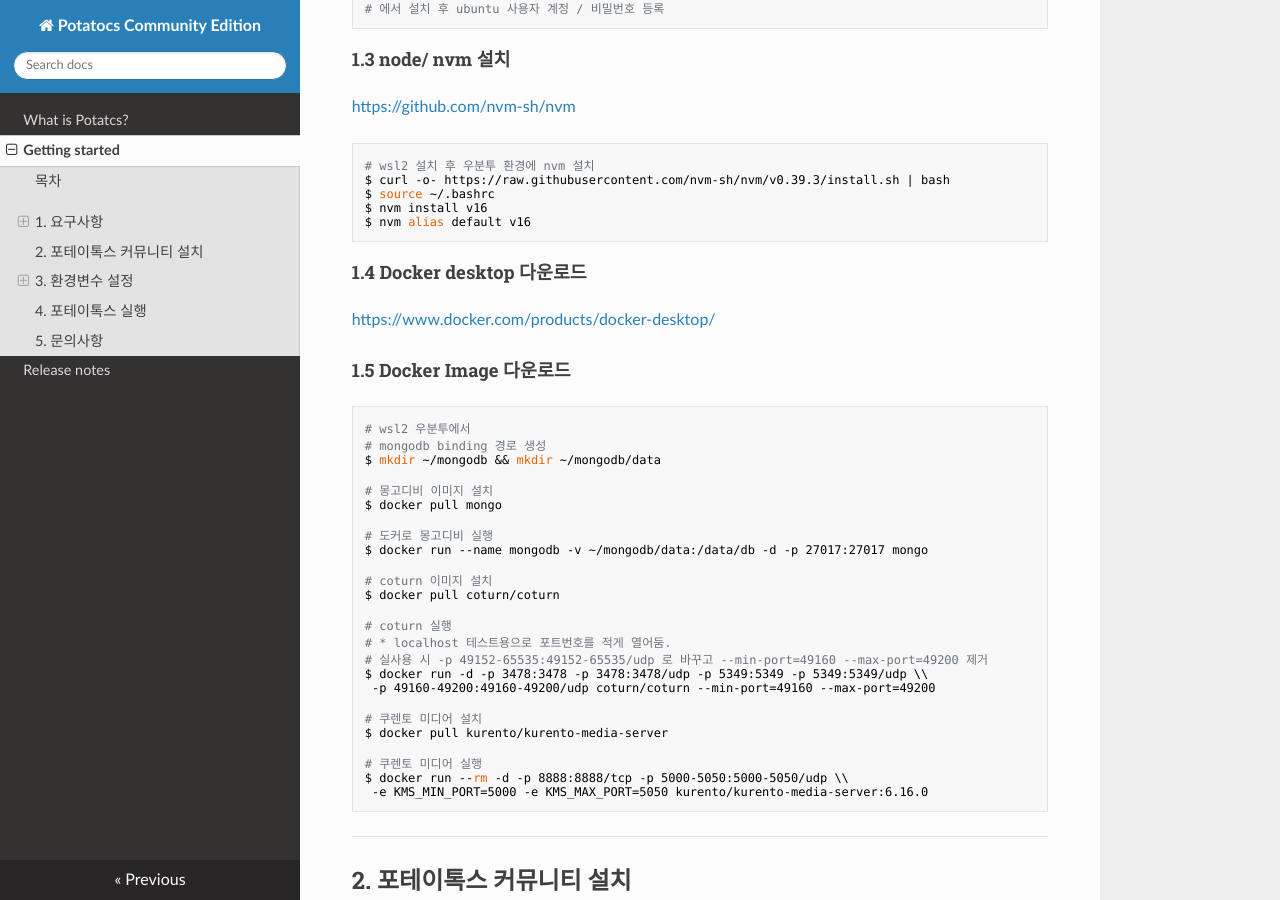
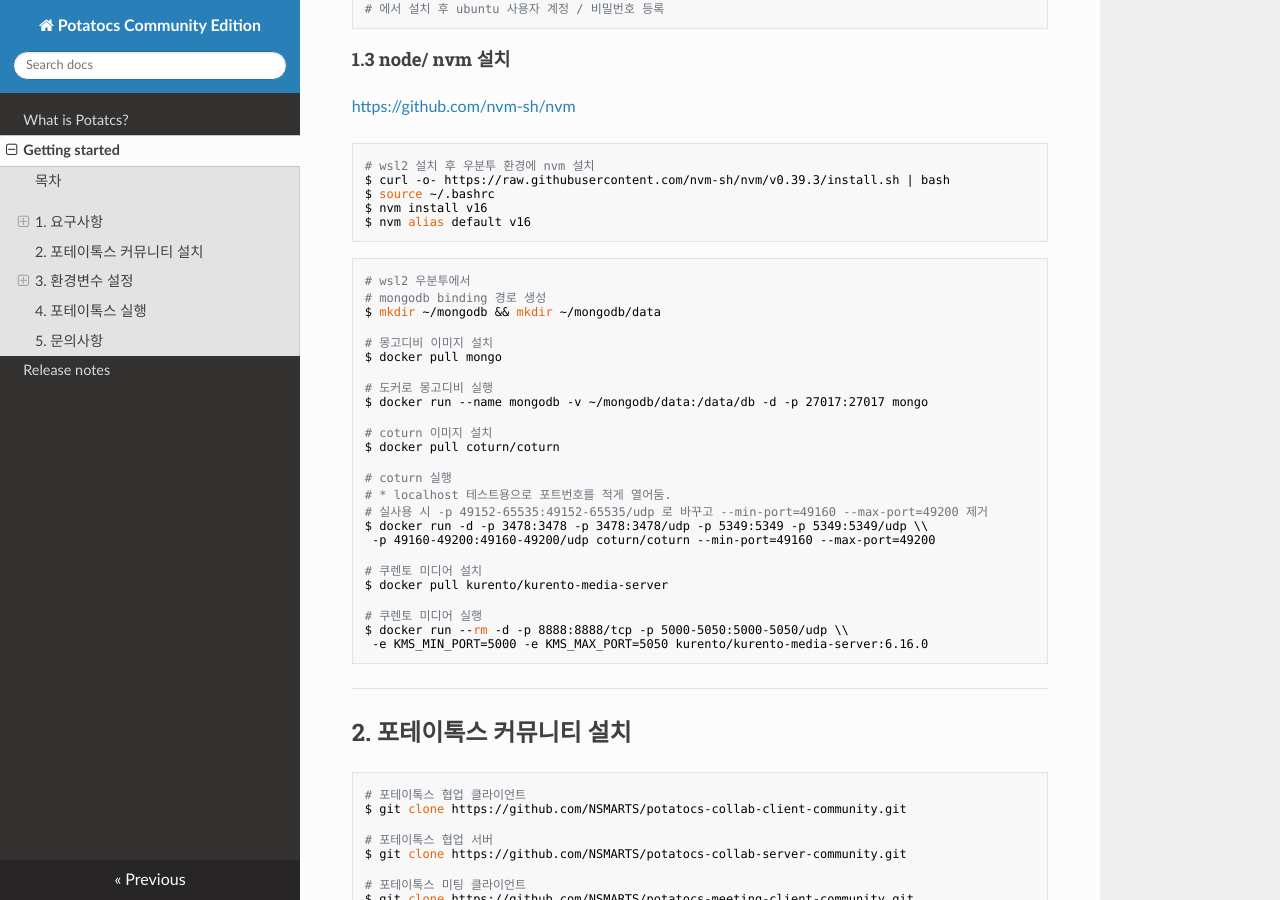
Before and after one commit to potatocs-ce/potatocs-ce-introduction, an MkDocs documentation site: the page built from docs/install.md, in a window 1280 px wide and 900 px high, scrolled down 1233 px. Built offline with MkDocs 1.6.1, drawn with Linux system fonts in a browser that asks for light colours; nearby versions of some CDN libraries.

Commit message:
[fix] docker 내용 삭제

````diff
--- a/docs/install.md
+++ b/docs/install.md
@@ -65,11 +65,8 @@
 $ nvm alias default v16
 ```
 
-#### 1.4 Docker desktop 다운로드
 
-<https://www.docker.com/products/docker-desktop/>
 
-#### 1.5 Docker Image 다운로드
 
 ```sh
 # wsl2 우분투에서
````
